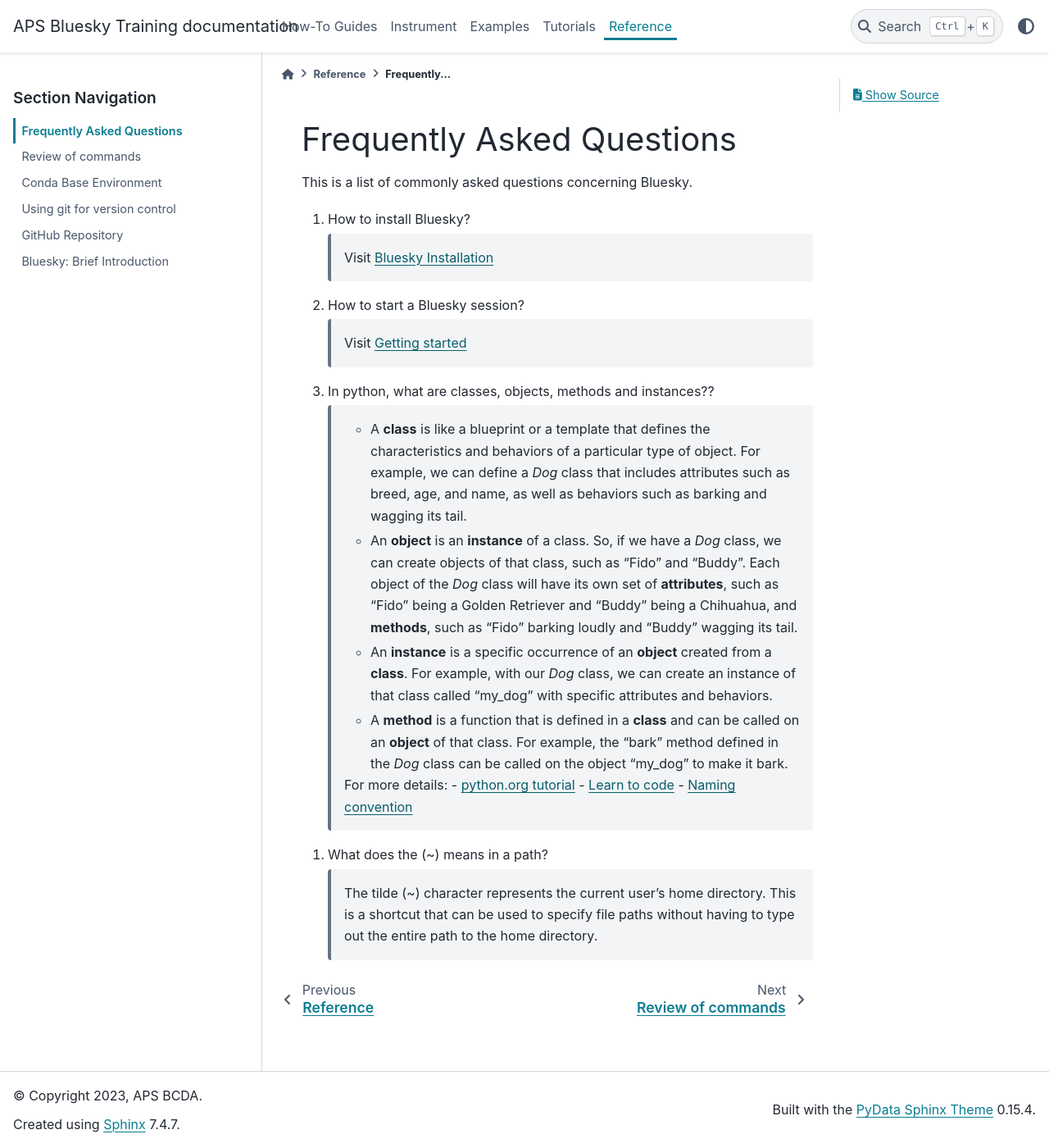
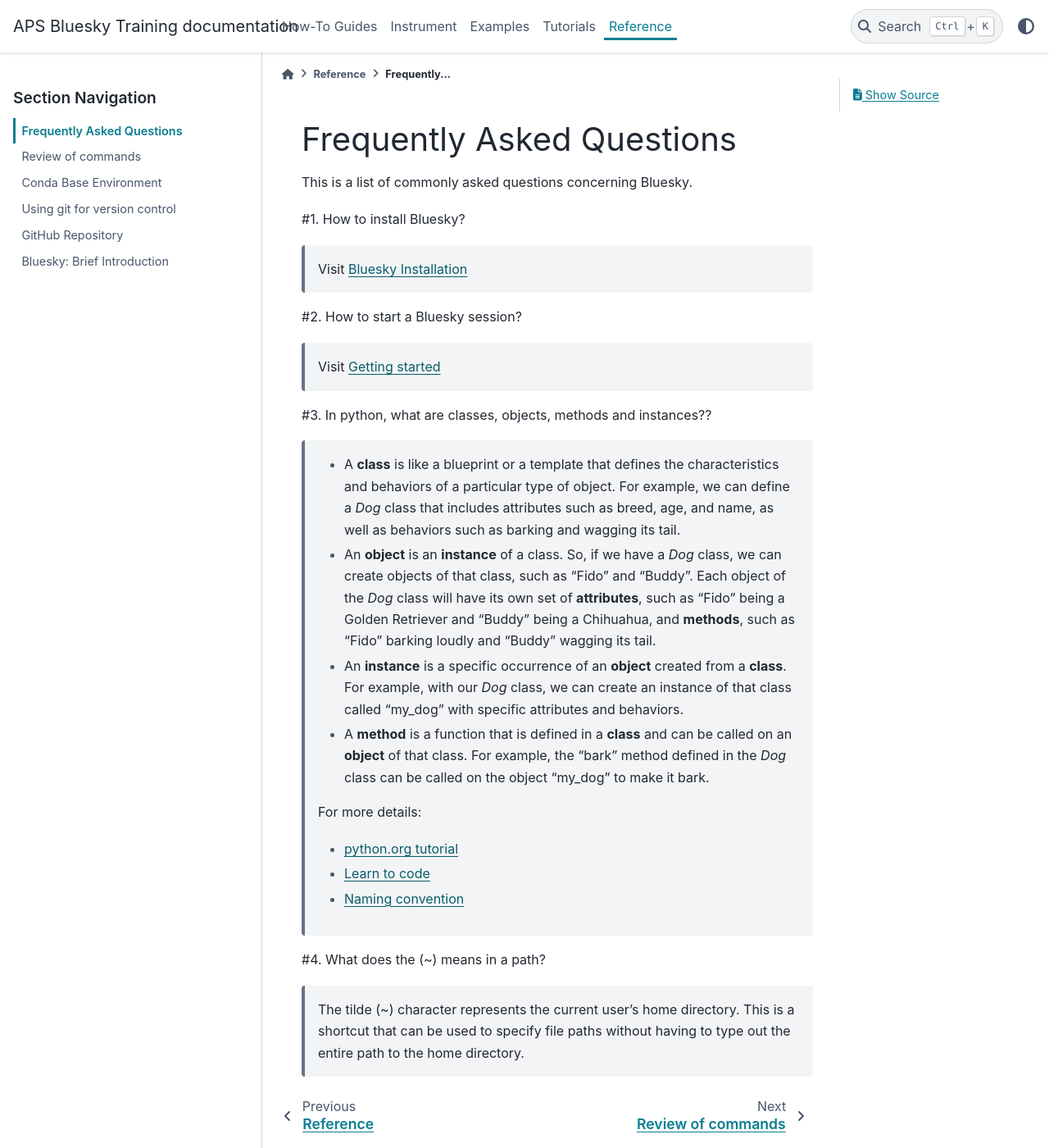
Before and after one commit to BCDA-APS/bluesky_training, a Sphinx documentation site: the page built from docs/source/reference/_FAQ.rst, in a window 1280 px wide and 1400 px high. Shown: the whole window at 82% size. Built offline with Sphinx 7.4.7 and the PyData theme 0.15.4, drawn with Linux system fonts in a browser that asks for light colours.

Commit message:
STY syntax

```diff
--- a/docs/source/reference/_FAQ.rst
+++ b/docs/source/reference/_FAQ.rst
@@ -8,31 +8,35 @@
 
 This is a list of commonly asked questions concerning Bluesky.
 
-.. _faq-obj-oriented:
+.. _faq-install-bluesky:
 
-
-
-#. How to install Bluesky?
+#1. How to install Bluesky?
 
     Visit `Bluesky Installation <https://bcda-aps.github.io/bluesky_training/instrument/_install_new_instrument.html>`_
 
-#. How to start a Bluesky session?
+.. _faq-start-bluesky-session:
+
+#2. How to start a Bluesky session?
 
     Visit `Getting started <https://bcda-aps.github.io/bluesky_training/tutor/_start_bluesky_session.html>`_
 
-#. In python, what are classes, objects, methods and instances??
+.. _faq-obj-oriented:
+
+#3. In python, what are classes, objects, methods and instances??
 
     - A **class** is like a blueprint or a template that defines the characteristics and behaviors of a particular type of object. For example, we can define a `Dog` class that includes attributes such as breed, age, and name, as well as behaviors such as barking and wagging its tail.
     - An **object** is an **instance** of a class. So, if we have a `Dog` class, we can create objects of that class, such as "Fido" and "Buddy". Each object of the `Dog` class will have its own set of **attributes**, such as "Fido" being a Golden Retriever and "Buddy" being a Chihuahua, and **methods**, such as "Fido" barking loudly and "Buddy" wagging its tail.
     - An **instance** is a specific occurrence of an **object** created from a **class**. For example, with our `Dog` class, we can create an instance of that class called "my_dog" with specific attributes and behaviors.
     - A **method** is a function that is defined in a **class** and can be called on an **object** of that class. For example, the "bark" method defined in the `Dog` class can be called on the object "my_dog" to make it bark.
+
     For more details:
+
     - `python.org tutorial <https://docs.python.org/3/tutorial/classes.html>`_
     - `Learn to code <https://www.w3schools.com/python/python_classes.asp>`_
     - `Naming convention <https://namingconvention.org/python/>`_
 
 .. _faq-linux-tilde:
 
-#. What does the (~) means in a path?
+#4. What does the (~) means in a path?
 
     The tilde (~) character represents the current user's home directory. This is a shortcut that can be used to specify file paths without having to type out the entire path to the home directory.
```
